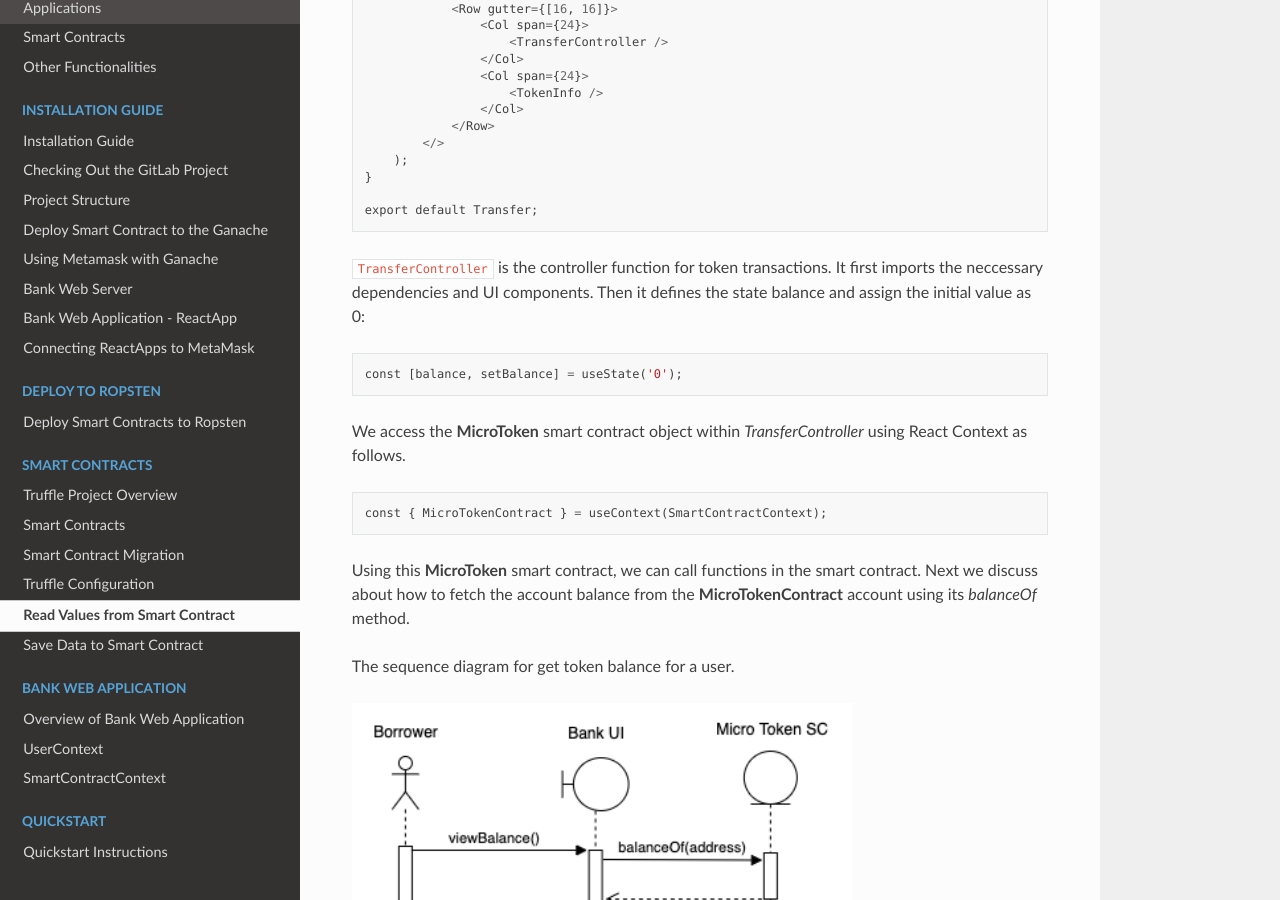
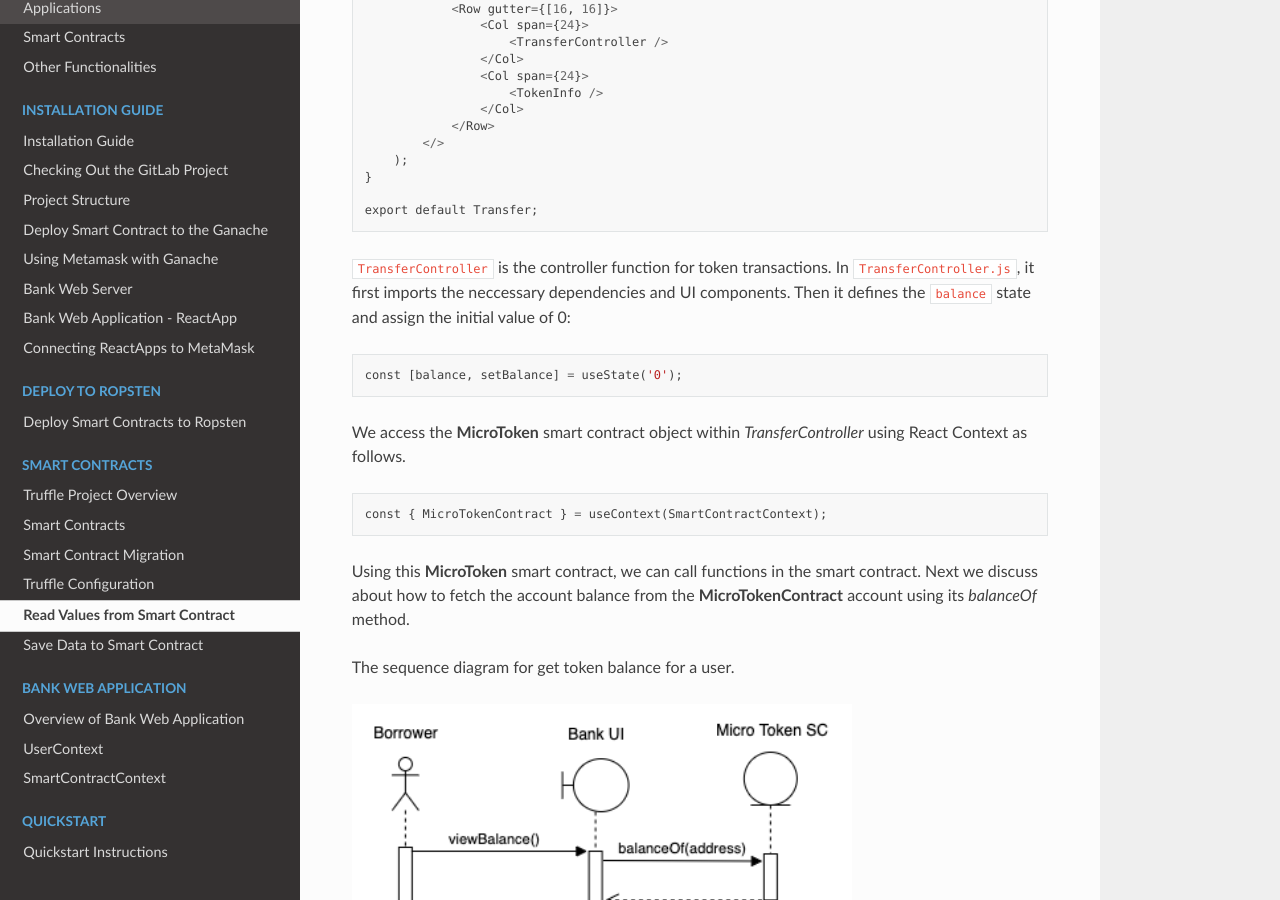
Before and after one commit to NivedithaKarthikeyan/LandregistryApp, a Sphinx documentation site: the page built from docs/source/blockchain/readFromSmartContract.rst, in a window 1280 px wide and 900 px high, scrolled down 746 px. Built offline with Sphinx 7.4.7 and the Read the Docs theme 2.0.0, drawn with Linux system fonts in a browser that asks for light colours.

Commit message:
Update docs/source/blockchain/readFromSmartContract.rst

```diff
--- a/docs/source/blockchain/readFromSmartContract.rst
+++ b/docs/source/blockchain/readFromSmartContract.rst
@@ -35,9 +35,9 @@
 
     export default Transfer;
 
-``TransferController`` is the controller function for token transactions.
-It first imports the neccessary dependencies and UI components.
-Then it defines the state balance and assign the initial value as 0: ::
+``TransferController`` is the controller function for token transactions.  In ``TransferController.js``,
+it first imports the neccessary dependencies and UI components.
+Then it defines the ``balance`` state  and assign the initial value of 0: ::
 
     const [balance, setBalance] = useState('0');
 
```
